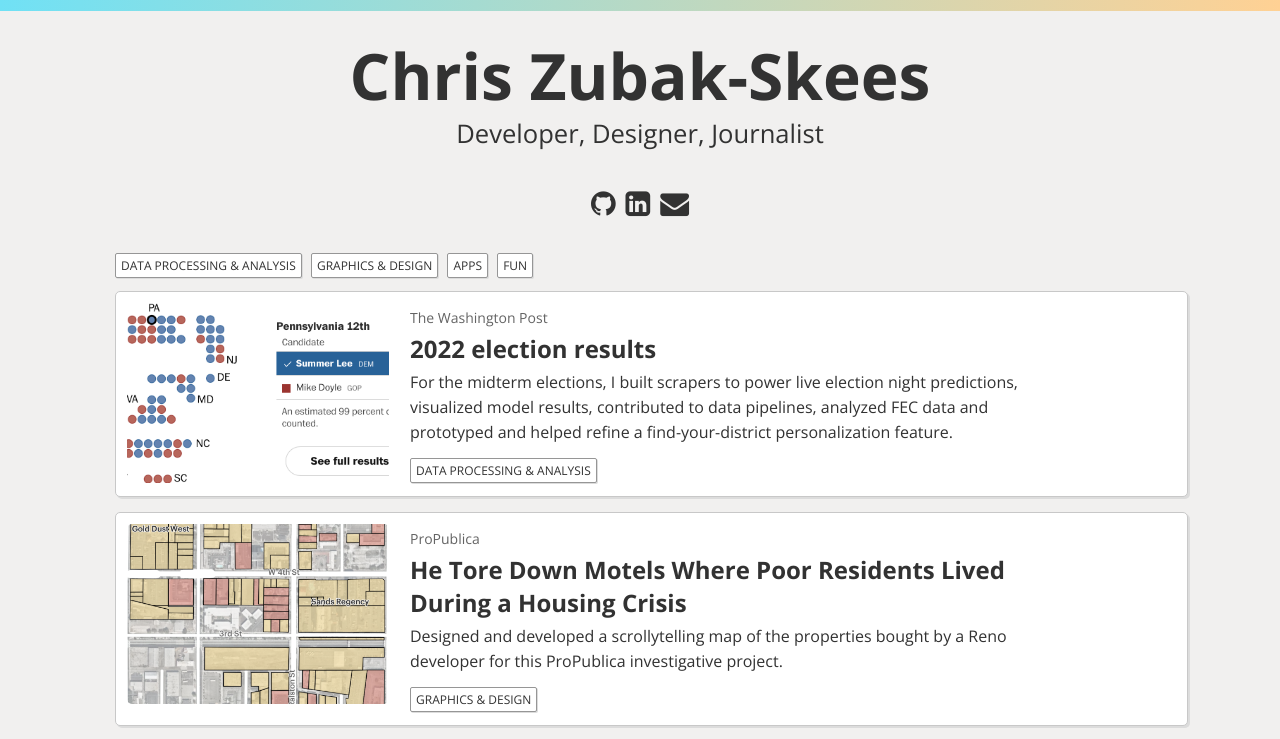
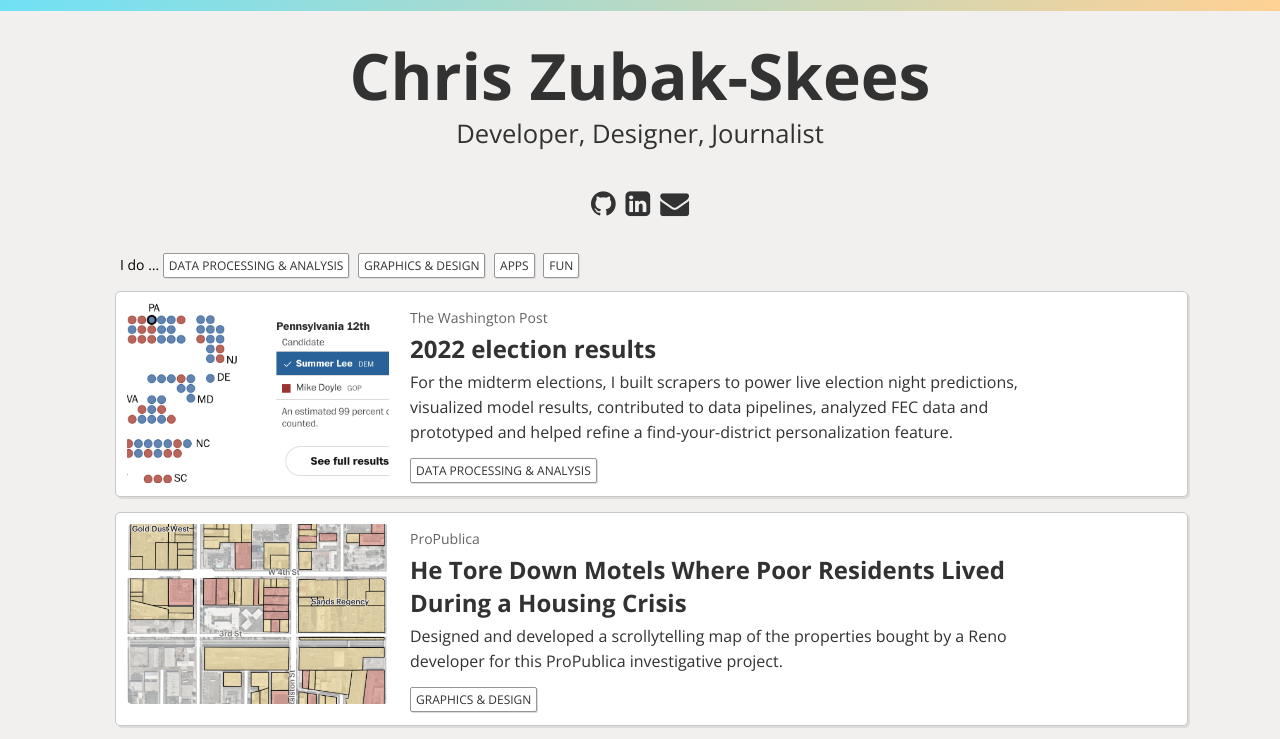
Before and after one commit to chriszs/zubak-skees.dev, an Astro site: page / in a window 1280 px wide. Shown: the top 739 px of the page. Built offline with nearby package versions, Linux system fonts and the light colour scheme; Astro itself is replaced by a stand-in of ours.

Commit message:
feat: add "I do..." to tags line

```diff
--- a/src/components/examples.astro
+++ b/src/components/examples.astro
@@ -8,6 +8,8 @@ const { examples } = Astro.props;
 
 <div class="examples">
   <div class="tags">
+    I do &#8230;
+
     {
       [...new Set(examples.flatMap((data: any, i: number) => data.tags))].map(
         (tag: string) => <Tag tag={tag} />
@@ -35,6 +37,8 @@ const { examples } = Astro.props;
 
   .tags {
     margin-bottom: 10px;
+    margin-left: 5px;
+    font-size: 14px;
   }
 
   @media (max-width: 650px) {
```
